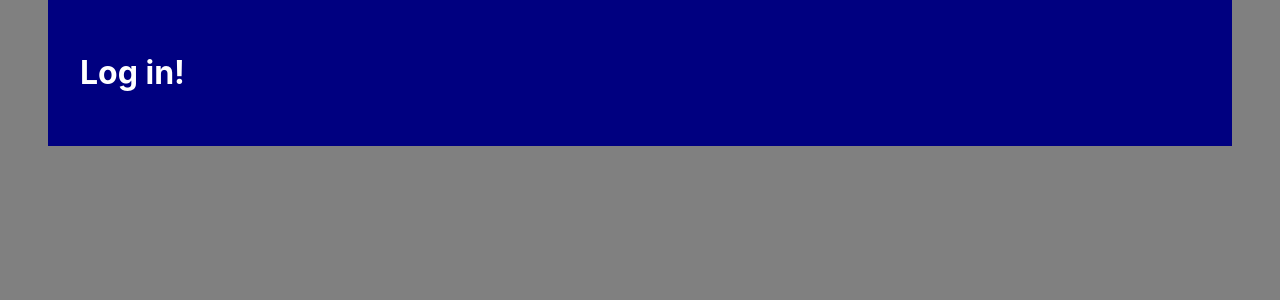
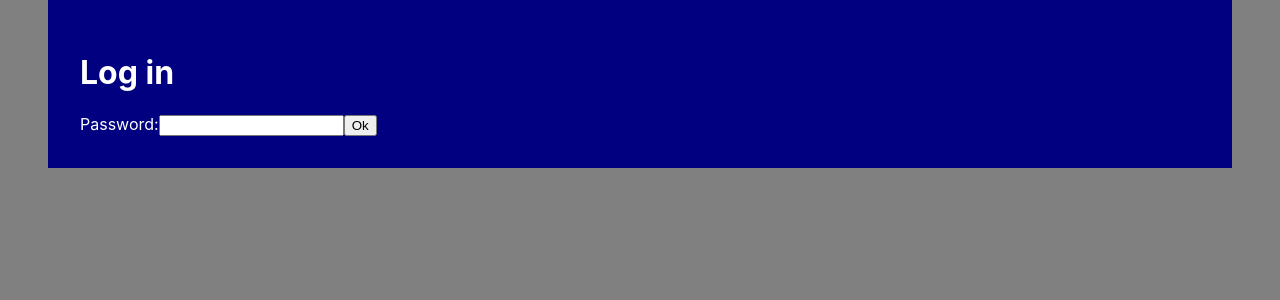
Before and after one commit to johndpope/munin-web, a React (Create React App) app in the folder ClientApp/: page /login in a window 1280 px wide. Shown: the top 300 px of the page. Built offline with nearby package versions, Linux system fonts and the light colour scheme.

Commit message:
Add really basic log in

```diff
--- a/ClientApp/src/App.tsx
+++ b/ClientApp/src/App.tsx
@@ -3,15 +3,15 @@ import React, { Suspense, lazy } from 'react';
 import './App.scss';
 import PrivateRoute from './util/private-route.component';
 
-const  Login = lazy(() => import('./pages/login.component'));
+const  Login = lazy(() => import('./pages/login.page'));
 const  MemoryCardCollectionComponent = lazy(() => import('./pages/memory-card-set.component'));
 const MemoryCardCollectionsOverview = lazy(() => import('./pages/memory-card-sets-overview.component'));
 const ClassroomComponent = lazy(() => import('./pages/classroom.component'));
 const EditMemoryCardCollectionComppnent = lazy(() => import('./pages/edit-memory-card-collection.component'));
 
 const IsLoggedIn = () => {
-  console.log('Yea, you are logged in...');
-  return false;
+  const token = localStorage.getItem('token');
+  return token !== null;
 }
 
 const App = () => (
--- a/ClientApp/src/pages/classroom.component.tsx
+++ b/ClientApp/src/pages/classroom.component.tsx
@@ -3,7 +3,7 @@ import { MemoryCard } from '../models/memory-card';
 import './classroom.component.scss'
 import TermCardComponent from '../memory-card/term-card.component';
 import { RouteComponentProps } from 'react-router';
-import { MemoryCardSetService } from '../http/memory-card-set.service';
+import { MemoryCardSetService } from '../services/memory-card-set.service';
 import CardComponent from '../common/card.component';
 
 class ClassroomComponent extends React.Component<RouteComponentProps<ClassRoomProps>, ClassRoomState> {
--- a/ClientApp/src/pages/edit-memory-card-collection.component.tsx
+++ b/ClientApp/src/pages/edit-memory-card-collection.component.tsx
@@ -1,10 +1,10 @@
 import React, {Component} from 'react';
 import { RouteComponentProps } from 'react-router';
-import { MemoryCardSetService } from '../http/memory-card-set.service';
+import { MemoryCardSetService } from '../services/memory-card-set.service';
 import { MemoryCardCollection } from '../models/memory-card-collection';
 import { MemoryCard } from '../models/memory-card';
 import EditCardComponent from '../common/edit-card.component';
-import { MemoryCardService } from '../http/memory-card.service';
+import { MemoryCardService } from '../services/memory-card.service';
 
 class EditMemoryCardCollectionComponent extends Component<RouteComponentProps<EditMemoryCardCollectionProps>, EditMemoryCardCollectionState> {
 
--- a/ClientApp/src/pages/login.component.tsx
+++ /dev/null
@@ -1,10 +0,0 @@
-import React from 'react';
-
-class Login extends React.Component {
-
-    render() {
-        return <h1>Log in!</h1>
-    }
-}
-
-export default Login;
--- /dev/null
+++ b/ClientApp/src/pages/login.page.tsx
@@ -0,0 +1,65 @@
+import React from 'react';
+import { Redirect } from 'react-router';
+import LoginService from '../services/login.service';
+
+class LoginPage extends React.Component<LoginProps, LoginState> {
+
+    constructor(props: LoginProps) {
+        super(props);
+
+        this.state = { password: '', isWrongPassword: false, isLoggedIn: false};
+    }
+
+    render() {
+        if (LoginService.isLoggedIn()) {
+            return <Redirect to="/"/>
+        }
+        return (
+            <div>
+                <h1>Log in</h1>
+                <form onSubmit={this.login}>
+                    <label htmlFor="password">
+                        Password:
+                        <input id="password" value={this.state.password} onChange={this.handleChange}/>
+                        {this.state.isWrongPassword ? <p> Wrong password</p> : null }
+                        {this.state.isLoggedIn ? <p> Logged in</p> : null }
+                    </label>
+                    <button type="submit">Ok</button>
+                </form>
+            </div>
+        );
+    }
+
+    login = async (event: React.FormEvent<HTMLFormElement>) => {
+        event.preventDefault();
+        try {
+            const password = this.state.password;
+            await LoginService.logIn(password);
+            this.setState({isLoggedIn: true});
+        }
+        catch {
+            this.setState({isWrongPassword: true})
+        }
+    }
+
+    handleChange = (e: React.ChangeEvent<HTMLInputElement>) => {
+        if (this.state.isWrongPassword) {
+            this.setState({isWrongPassword: false});
+        }
+        this.setState({password: e.target.value});
+    }
+}
+
+
+
+interface LoginProps {
+    //isLoggedIn: () => boolean;
+}
+
+interface LoginState {
+    password: string;
+    isWrongPassword: boolean;
+    isLoggedIn: boolean;
+}
+
+export default LoginPage;
--- a/ClientApp/src/pages/memory-card-set.component.tsx
+++ b/ClientApp/src/pages/memory-card-set.component.tsx
@@ -1,7 +1,7 @@
 import React, {Component} from 'react';
 import { RouteComponentProps } from 'react-router';
 import CardComponent from '../common/card.component';
-import { MemoryCardSetService } from '../http/memory-card-set.service';
+import { MemoryCardSetService } from '../services/memory-card-set.service';
 import { MemoryCardCollection } from '../models/memory-card-collection';
 import { NavLink } from 'react-router-dom';
 
--- a/ClientApp/src/pages/memory-card-sets-overview.component.tsx
+++ b/ClientApp/src/pages/memory-card-sets-overview.component.tsx
@@ -1,7 +1,7 @@
 import React from 'react';
 import './memory-card-sets-overview.component.scss';
 import { MemoryCardCollection } from '../models/memory-card-collection';
-import { MemoryCardSetService } from '../http/memory-card-set.service';
+import { MemoryCardSetService } from '../services/memory-card-set.service';
 import CardComponent from '../common/card.component';
 import { NavLink } from 'react-router-dom';
 
--- /dev/null
+++ b/ClientApp/src/services/login.service.ts
@@ -0,0 +1,24 @@
+import axios from 'axios';
+import Config from '../config';
+
+class LoginService {
+
+    static host = `${Config.API_HOSTNAME}/login`;
+
+    static isLoggedIn() {
+        return localStorage.getItem('token') !== null;
+    }
+
+    static async logIn(password: string) {
+        try {
+            await axios.post<void>(LoginService.host, {username: '', password: password});
+            localStorage.setItem('token', password);
+            return Promise.resolve();
+        }
+        catch(e) {
+            throw e;
+        }
+    }
+}
+
+export default LoginService;
```
Also changed, not shown: ClientApp/src/services/memory-card-set.service.ts (renamed from ClientApp/src/http/memory-card-set.service.ts), ClientApp/src/services/memory-card.service.ts (renamed from ClientApp/src/http/memory-card.service.ts).
